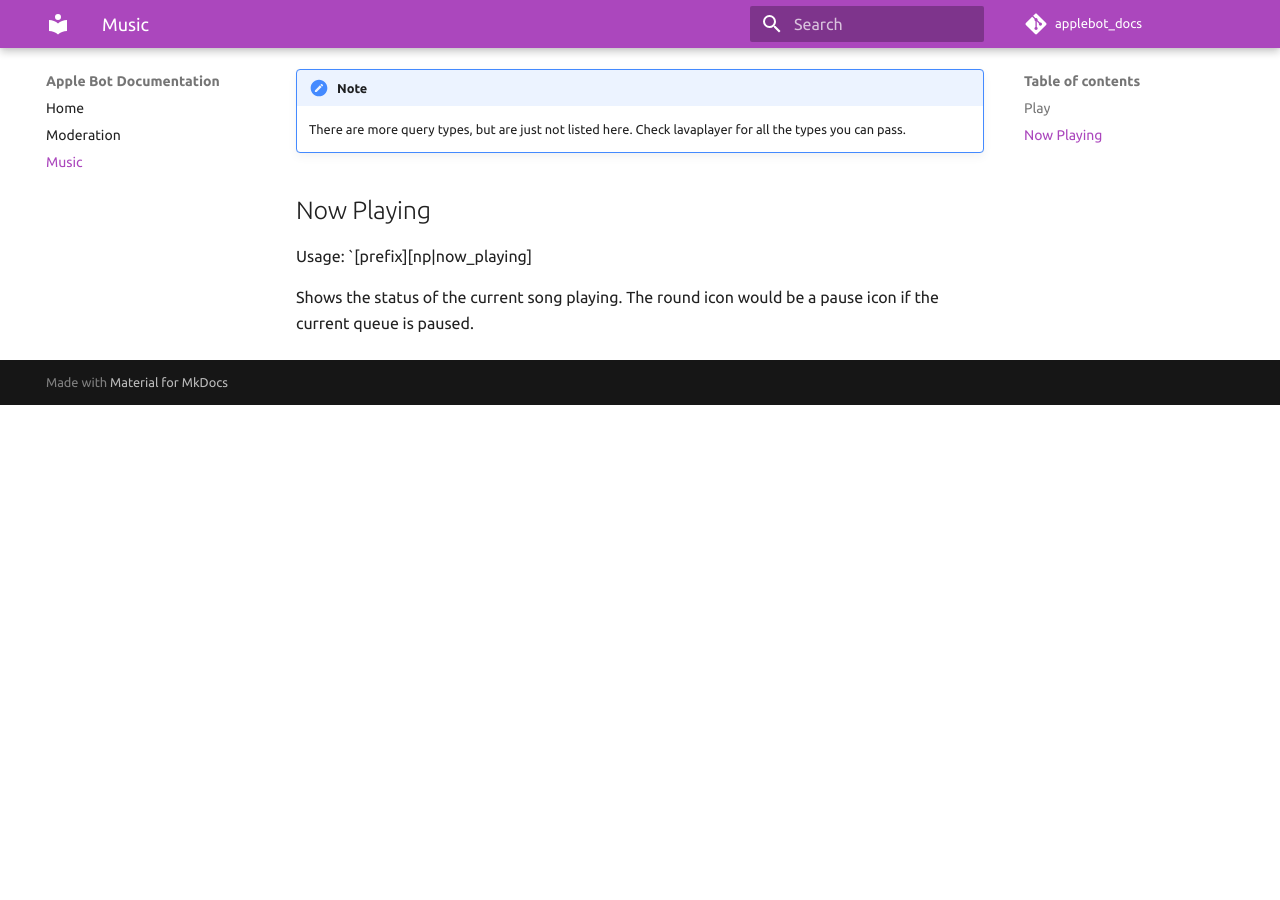
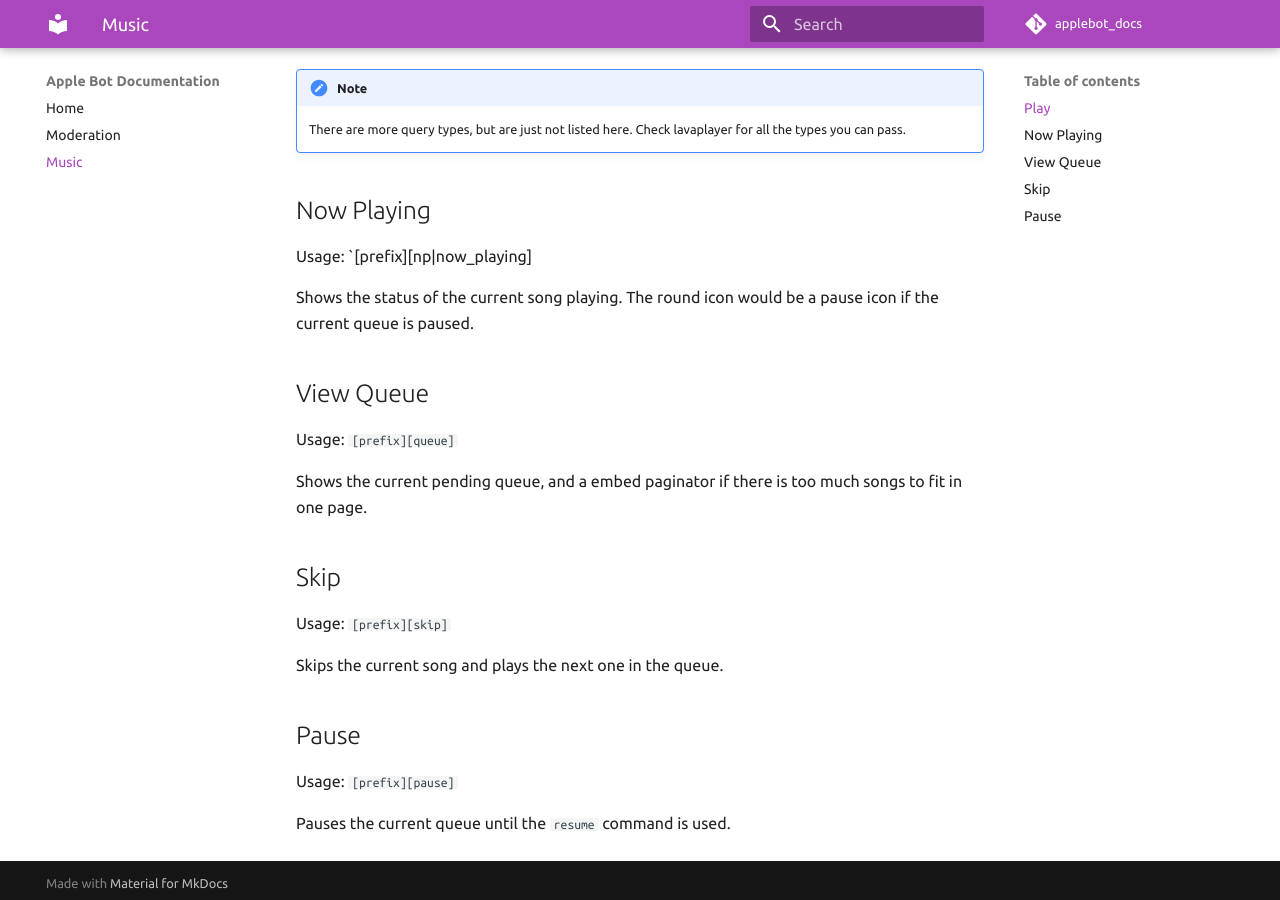
Before and after one commit to applebee1558/applebot-docs, an MkDocs documentation site: the page built from docs/music.md, in a window 1280 px wide and 900 px high, scrolled down 742 px. Built offline with MkDocs 1.6.1 and Material for MkDocs 9.7.7, drawn with Linux system fonts in a browser that asks for light colours; comment, search, counter and statistics services are not loaded; before the commit the page ends 1147 px from its top, so only the background shows below that.

Commit message:
Added view queue, pause, and skip

```diff
--- a/docs/music.md
+++ b/docs/music.md
@@ -21,3 +21,18 @@ Valid queries are `ytsearch: song name`(searches youtube) and `scearch: song nam
 Usage: `[prefix][np|now_playing]
 
 Shows the status of the current song playing. The round icon would be a pause icon if the current queue is paused.
+
+## View Queue
+Usage: `[prefix][queue]`
+
+Shows the current pending queue, and a embed paginator if there is too much songs to fit in one page.
+
+## Skip
+Usage: `[prefix][skip]`
+
+Skips the current song and plays the next one in the queue.
+
+## Pause
+Usage: `[prefix][pause]`
+
+Pauses the current queue until the `resume` command is used.
```
